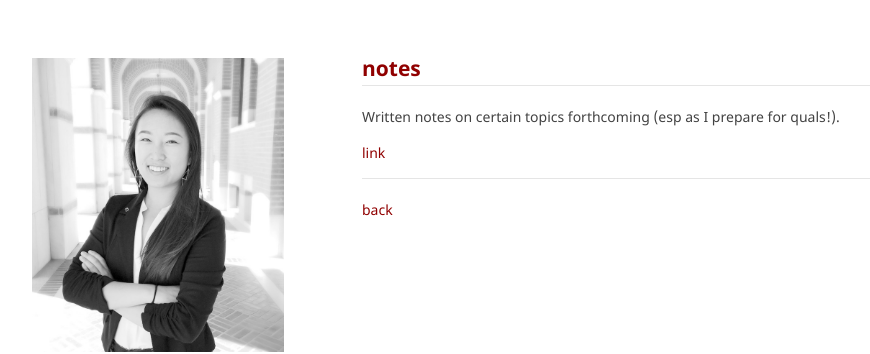
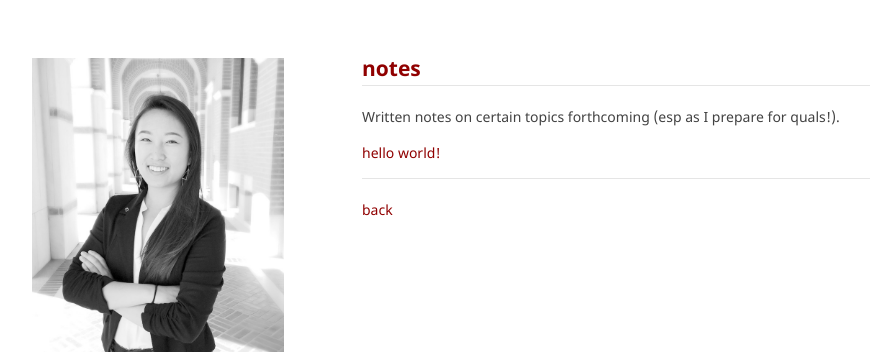
Before and after one commit to lucylai96/lucylai96.github.io, a Jekyll site: the page built from notes.md, in a window 1280 px wide. Shown: the top 354 px of the page, without its empty margins (168-1038 px from the left). Built offline with Jekyll 4.4.1, drawn with Linux system fonts in a browser that asks for light colours; our own code applies the rules of GitHub Pages for plain Markdown files.

Commit message:
Update notes.md

```diff
--- a/notes.md
+++ b/notes.md
@@ -2,7 +2,7 @@
 ***
 Written notes on certain topics forthcoming (esp as I prepare for quals!).
 
-[link](./notes/misc)
+[hello world!](./notes/helloworld.md)
 
 ***
 [back](./)
```
